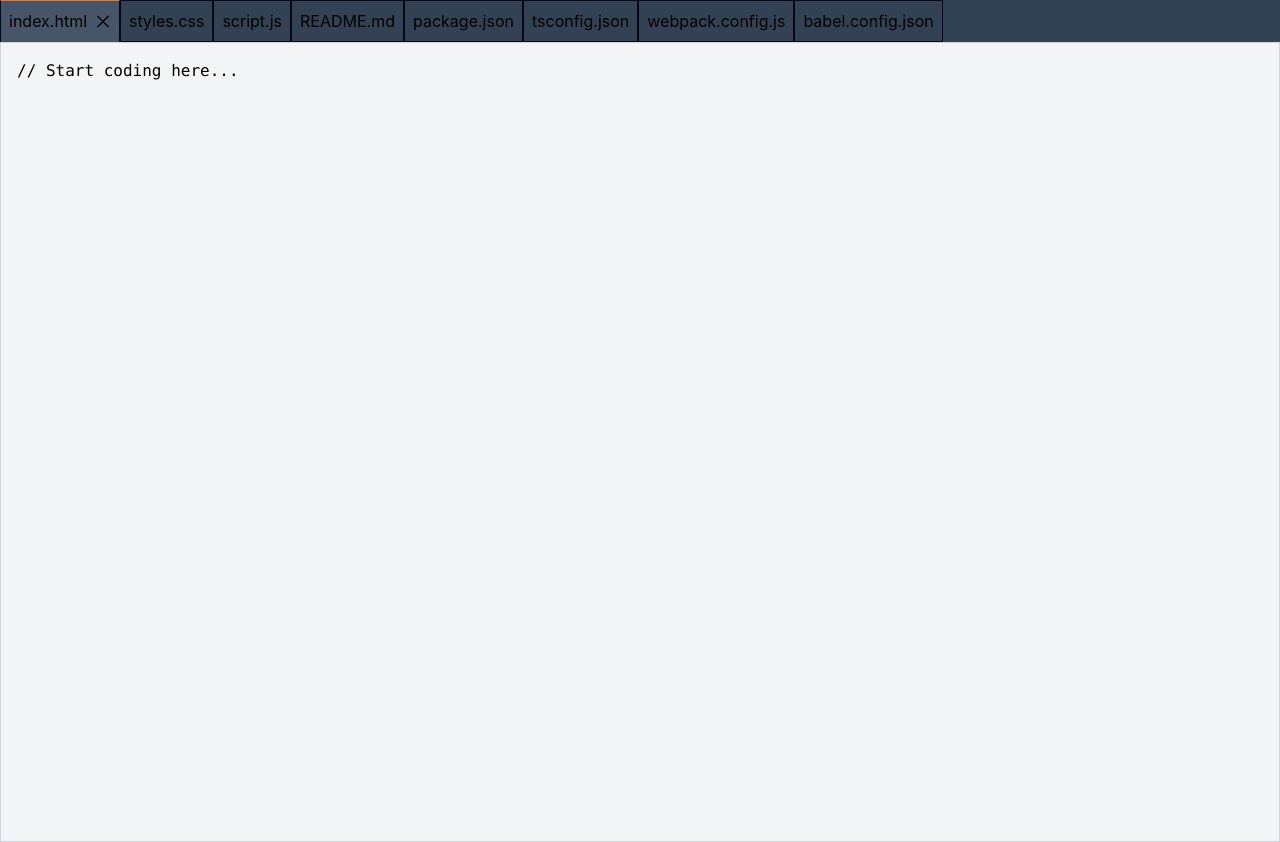
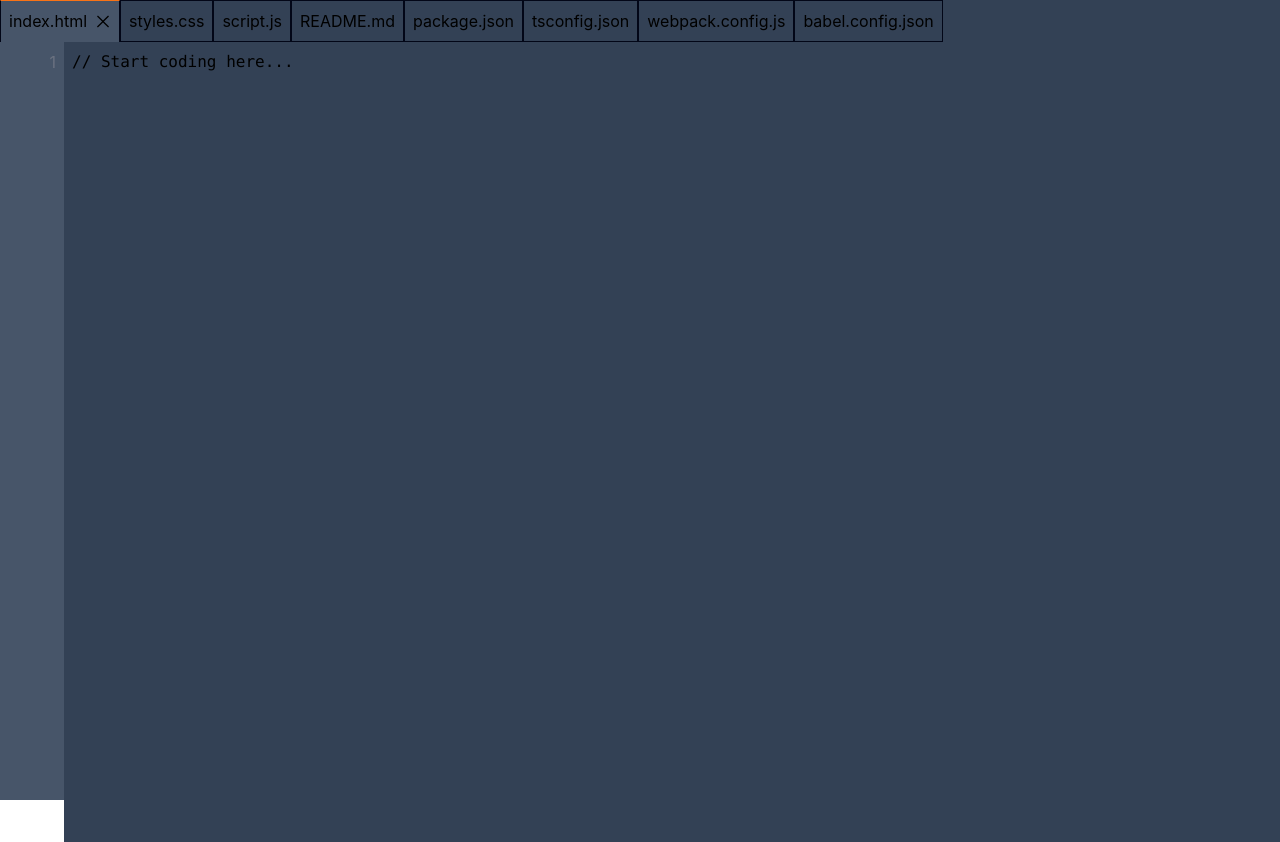
Before and after one commit to Kacperacy/RustEdit, a React (Vite) app: page / in a window 1280 px wide. Built offline with nearby package versions, Linux system fonts and the light colour scheme; a web font is replaced by a local one.

Commit message:
text area adjustments

```diff
--- a/src/components/Editor.tsx
+++ b/src/components/Editor.tsx
@@ -1,22 +1,68 @@
-import { ChangeEvent, useState } from "react";
+import React, { useState, useEffect, ChangeEvent, MouseEvent } from "react";
 
-function Editor() {
+const CodeEditor: React.FC = () => {
   const [code, setCode] = useState<string>("// Start coding here...");
+  const [lineCount, setLineCount] = useState<number>(1);
+  const [selectedLine, setSelectedLine] = useState<number | null>(null);
 
   const handleChange = (event: ChangeEvent<HTMLTextAreaElement>) => {
     setCode(event.target.value);
   };
 
+  const handleSelect = (event: MouseEvent<HTMLTextAreaElement>) => {
+    const target = event.target as HTMLTextAreaElement;
+    const start = target.selectionStart;
+    const end = target.selectionEnd;
+    const selectedText = target.value.substring(start, end);
+    const selectedLine = target.value.substring(0, start).split("\n").length;
+    setSelectedLine(selectedText ? null : selectedLine);
+  };
+
+  useEffect(() => {
+    const lines = code.split("\n").length;
+    setLineCount(lines);
+  }, [code]);
+
+  useEffect(() => {
+    const textarea = document.getElementById(
+      "code-textarea"
+    ) as HTMLTextAreaElement;
+    if (textarea) {
+      textarea.style.height = "auto";
+      textarea.style.height = `${textarea.scrollHeight}px`;
+    }
+    const lineNumbers = document.getElementById(
+      "line-numbers-container"
+    ) as HTMLDivElement;
+    if (lineNumbers) {
+      lineNumbers.style.height = `${textarea.scrollHeight}px`;
+    }
+  }, [code]);
+
   return (
     <div className="code-editor">
+      <div id="line-numbers-container" className="line-numbers">
+        {Array.from(Array(lineCount).keys()).map((index) => (
+          <div
+            key={index + 1}
+            className={`line-number ${
+              selectedLine === index + 1 ? "selected" : ""
+            }`}
+          >
+            {index + 1}
+          </div>
+        ))}
+      </div>
       <textarea
+        id="code-textarea"
         value={code}
         onChange={handleChange}
+        onSelect={handleSelect}
         className="code-editor-textarea"
         placeholder="// Start coding here..."
       />
     </div>
   );
-}
+};
 
-export default Editor;
+export default CodeEditor;
--- a/src/index.css
+++ b/src/index.css
@@ -28,13 +28,34 @@
         background: #888;
     }
 
-    /* CodeEditor.css */
+    textarea {
+        border: none;
+        overflow: auto;
+        outline: none;
+
+        -webkit-box-shadow: none;
+        -moz-box-shadow: none;
+        box-shadow: none;
+
+        resize: none;
+        /*remove the resize handle on the bottom right*/
+    }
 
     .code-editor {
-        @apply flex h-screen items-center justify-center;
+        @apply flex h-screen;
     }
 
+    .line-numbers {
+        @apply flex flex-col items-end justify-start w-16 h-full p-2 text-gray-500 select-none;
+    }
+
+    .line-number {
+        @apply w-8 text-right;
+    }
+
+    .line-number.selected {}
+
     .code-editor-textarea {
-        @apply w-full h-full bg-gray-100 p-4 text-base font-mono border border-gray-300 resize-none;
+        @apply flex-1 font-mono text-base p-2 border bg-slate-700 border-slate-800 resize-none;
     }
 }
```
